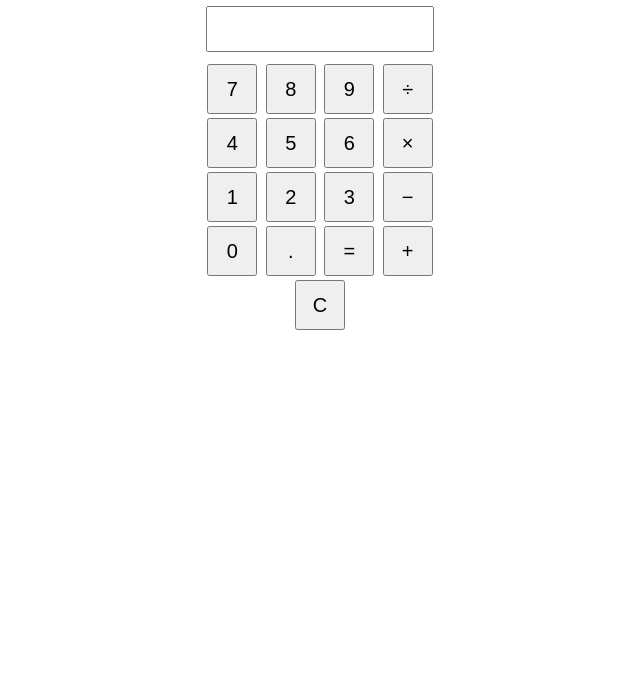
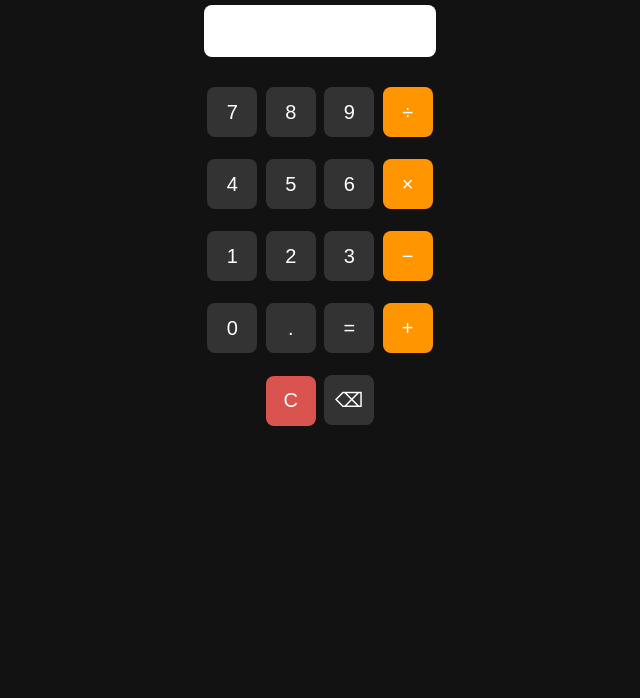
Before and after one commit to HeowoiblerieMC/calculator, a plain HTML site: page index.html in a window 1280 px wide. Shown: the part 102-800 px from the top of the page, without its empty margins (320-960 px from the left). Drawn offline with Linux system fonts and the light colour scheme.

Commit message:
Update index.html

```diff
--- a/index.html
+++ b/index.html
@@ -10,14 +10,23 @@ body {
     font-family: Arial, sans-serif;
     text-align: center;
     margin-top: 50px;
+    background-color: #121212;
+    color: white;
+}
+
+h1 {
+    margin-bottom: 20px;
 }
 
 #display {
     width: 220px;
-    height: 40px;
+    height: 50px;
     font-size: 24px;
     text-align: right;
     margin-bottom: 10px;
+    border-radius: 8px;
+    border: none;
+    padding-right: 10px;
 }
 
 button {
@@ -25,47 +34,73 @@ button {
     height: 50px;
     font-size: 20px;
     margin: 2px;
+    border: none;
+    border-radius: 8px;
+    background: #333;
+    color: white;
+    cursor: pointer;
+}
+
+button:hover {
+    background: #555;
+}
+
+.operator {
+    background: #ff9500;
+}
+
+.operator:hover {
+    background: #ffb347;
+}
+
+.clear {
+    background: #d9534f;
+}
+
+.clear:hover {
+    background: #e57373;
 }
 </style>
+
 </head>
-
 <body>
 
 <h1>Mathie Calculator</h1>
 
 <input type="text" id="display" readonly>
 
-<br>
+<br><br>
 
 <button onclick="add('7')">7</button>
 <button onclick="add('8')">8</button>
 <button onclick="add('9')">9</button>
-<button onclick="add('/')">÷</button>
+<button class="operator" onclick="add('/')">÷</button>
 
-<br>
+<br><br>
 
 <button onclick="add('4')">4</button>
 <button onclick="add('5')">5</button>
 <button onclick="add('6')">6</button>
-<button onclick="add('*')">×</button>
+<button class="operator" onclick="add('*')">×</button>
 
-<br>
+<br><br>
 
 <button onclick="add('1')">1</button>
 <button onclick="add('2')">2</button>
 <button onclick="add('3')">3</button>
-<button onclick="add('-')">−</button>
+<button class="operator" onclick="add('-')">−</button>
 
-<br>
+<br><br>
 
 <button onclick="add('0')">0</button>
 <button onclick="add('.')">.</button>
 <button onclick="calculate()">=</button>
-<button onclick="add('+')">+</button>
+<button class="operator" onclick="add('+')">+</button>
 
-<br>
+<br><br>
 
-<button onclick="clearDisplay()">C</button>
+<button class="clear" onclick="clearDisplay()">C</button>
+<button onclick="backspace()">⌫</button>
 
 <script>
 function add(value) {
@@ -84,6 +119,31 @@ function calculate() {
 function clearDisplay() {
     document.getElementById("display").value = "";
 }
+
+function backspace() {
+    let display = document.getElementById("display");
+    display.value = display.value.slice(0, -1);
+}
+
+document.addEventListener("keydown", function(event) {
+    const key = event.key;
+
+    if ("0123456789+-*/.".includes(key)) {
+        add(key);
+    }
+
+    if (key === "Enter") {
+        calculate();
+    }
+
+    if (key === "Backspace") {
+        backspace();
+    }
+
+    if (key === "Escape") {
+        clearDisplay();
+    }
+});
 </script>
 
 </body>
```
